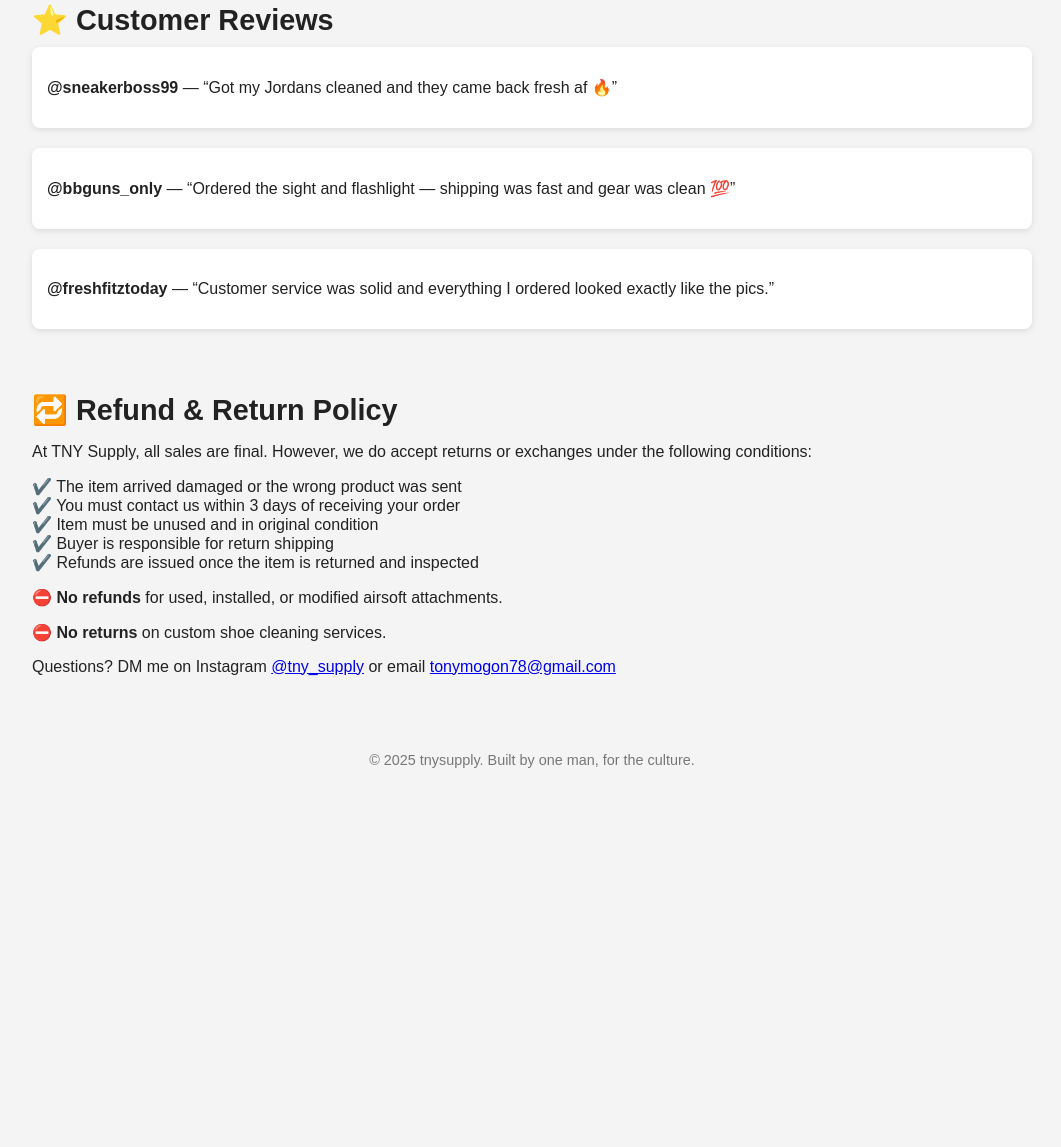
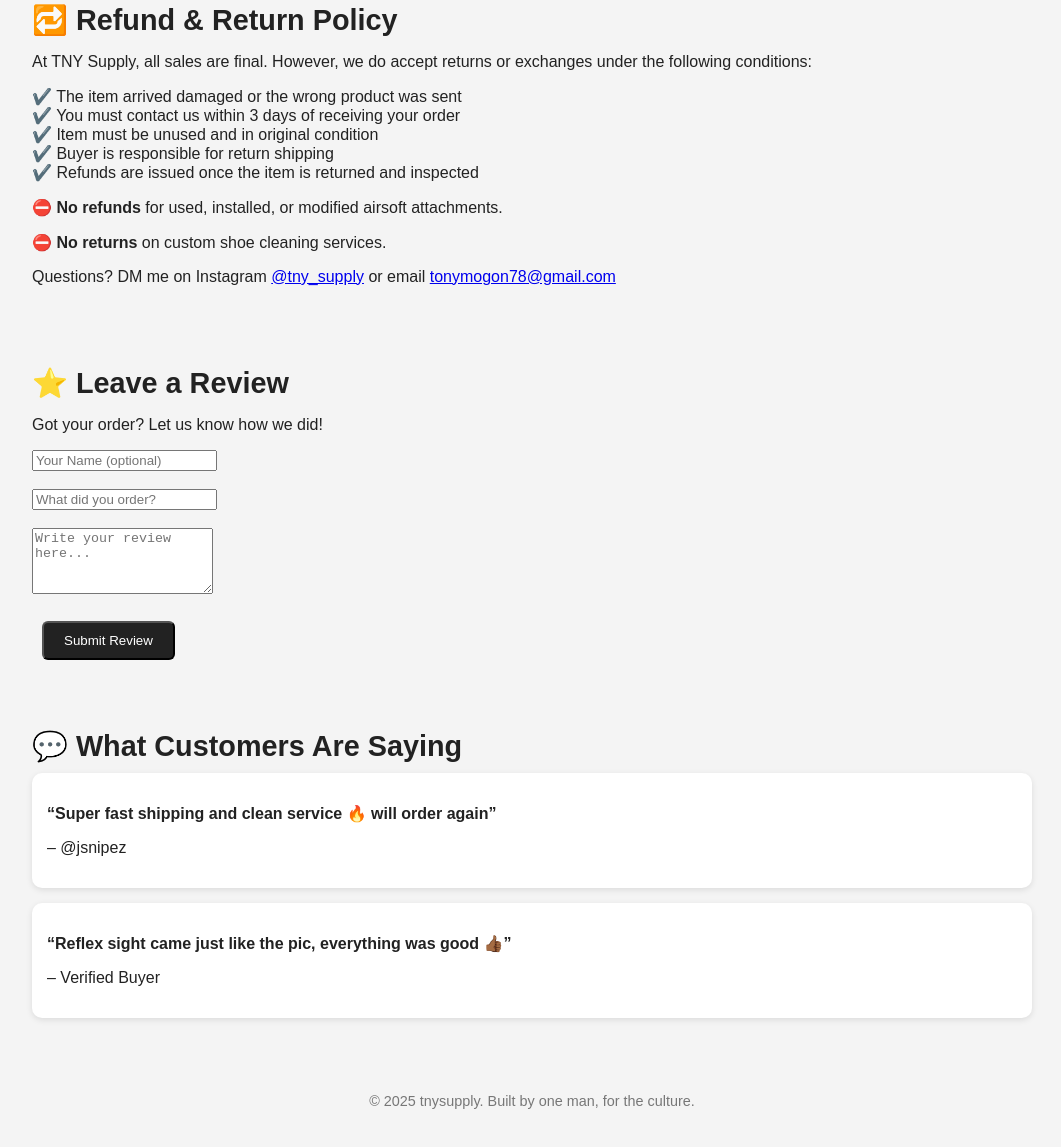
Before and after one commit to tonyoz4/Tnysupply.github.io, a plain HTML site: page index.html in a window 1280 px wide. Shown: the part 4750-5897 px from the top of the page, without its empty margins (108-1169 px from the left). Before the commit the page ends 5558 px from the top, so only its background shows below. Drawn offline with Linux system fonts and the light colour scheme.

Commit message:
Update index.html

```diff
--- a/index.html
+++ b/index.html
@@ -77,6 +77,13 @@
       border-radius: 8px;
       display: none;
       margin-top: 30px;
+    }
+    .review-box {
+      background: #fff;
+      border-radius: 10px;
+      padding: 15px;
+      box-shadow: 0 2px 6px rgba(0,0,0,0.1);
+      margin-bottom: 15px;
     }
   </style>
 </head>
@@ -184,19 +191,6 @@
 </section>
 
 <section>
-  <h2>⭐ Customer Reviews</h2>
-  <div style="background:#fff; padding:15px; border-radius:8px; box-shadow:0 2px 6px rgba(0,0,0,0.1); margin-bottom: 20px;">
-    <p><strong>@sneakerboss99</strong> — “Got my Jordans cleaned and they came back fresh af 🔥”</p>
-  </div>
-  <div style="background:#fff; padding:15px; border-radius:8px; box-shadow:0 2px 6px rgba(0,0,0,0.1); margin-bottom: 20px;">
-    <p><strong>@bbguns_only</strong> — “Ordered the sight and flashlight — shipping was fast and gear was clean 💯”</p>
-  </div>
-  <div style="background:#fff; padding:15px; border-radius:8px; box-shadow:0 2px 6px rgba(0,0,0,0.1);">
-    <p><strong>@freshfitztoday</strong> — “Customer service was solid and everything I ordered looked exactly like the pics.”</p>
-  </div>
-</section>
-
-<section>
   <h2>🔁 Refund & Return Policy</h2>
   <p>At TNY Supply, all sales are final. However, we do accept returns or exchanges under the following conditions:</p>
   <ul>
@@ -209,6 +203,33 @@
   <p><strong>⛔ No refunds</strong> for used, installed, or modified airsoft attachments.</p>
   <p><strong>⛔ No returns</strong> on custom shoe cleaning services.</p>
   <p>Questions? DM me on Instagram <a href="https://instagram.com/tny_supply" target="_blank">@tny_supply</a> or email <a href="mailto:tonymogon78@gmail.com">tonymogon78@gmail.com</a></p>
+</section>
+
+<section>
+  <h2>⭐ Leave a Review</h2>
+  <p>Got your order? Let us know how we did!</p>
+  <form action="https://formsubmit.co/tonymogon78@gmail.com" method="POST">
+    <input type="hidden" name="_next" value="https://tonyoz4.github.io/tnysupply.github.io">
+    <input type="hidden" name="_captcha" value="false">
+    <input type="hidden" name="_subject" value="New Customer Review">
+    <input type="hidden" name="_template" value="table">
+    <input type="text" name="name" placeholder="Your Name (optional)"><br><br>
+    <input type="text" name="product" placeholder="What did you order?"><br><br>
+    <textarea name="review" placeholder="Write your review here..." rows="4" required></textarea><br><br>
+    <input type="submit" value="Submit Review" class="button">
+  </form>
+</section>
+
+<section>
+  <h2>💬 What Customers Are Saying</h2>
+  <div class="review-box">
+    <p><strong>“Super fast shipping and clean service 🔥 will order again”</strong></p>
+    <p>– @jsnipez</p>
+  </div>
+  <div class="review-box">
+    <p><strong>“Reflex sight came just like the pic, everything was good 👍🏾”</strong></p>
+    <p>– Verified Buyer</p>
+  </div>
 </section>
 
 <footer>
```
